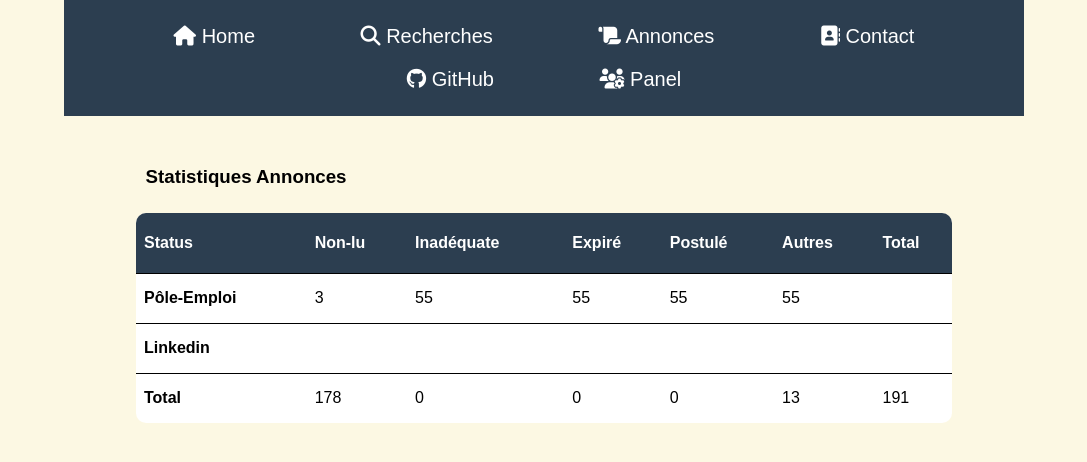
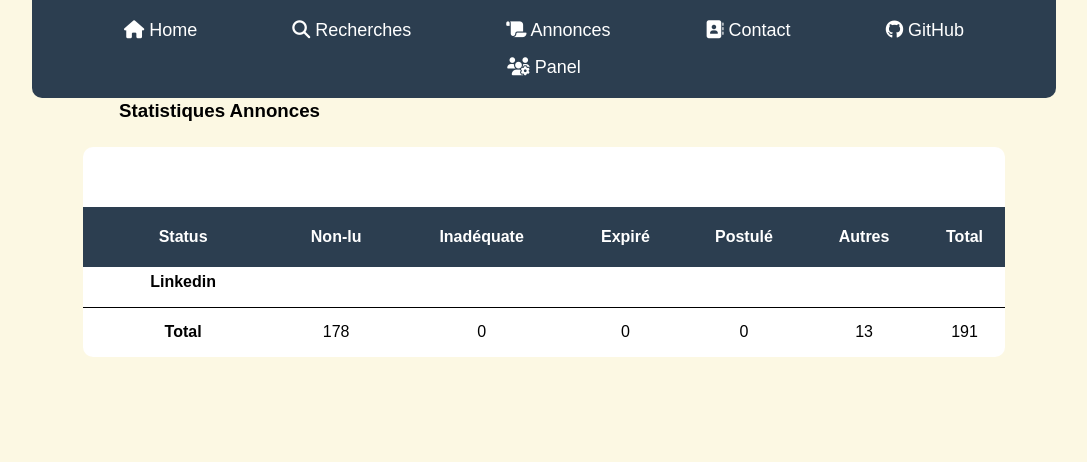
Before and after one commit to Florian-Dj/job_search, a Django app: page / in a window 1280 px wide. Shown: the top 462 px of the page, without its empty margins (96-1183 px from the left). Run offline with Django 3.2, Linux system fonts and the light colour scheme; data comes from the database, SQL or seed files in the repository; some libraries are stand-ins or nearby versions.

Commit message:
Reforge CSS, fixe navbar and sticke thead table

```diff
--- a/static/css/style.css
+++ b/static/css/style.css
@@ -1,18 +1,24 @@
 body {
     padding: 0;
     margin: auto;
-    width: 75%;
+    width: 80%;
     background-color: #fcf8e3;
 	font-family: sans-serif;
 }
 
 nav.primary-navigation {
+  width: 80%;
   margin: 0 auto;
   display: block;
-  padding: 15px 0 15px 0;
+  padding: 12px 0 12px 0;
   text-align: center;
-  font-size: 20px;
+  font-size: 18px;
   background-color: #2c3e50;
+  position: -webkit-sticky;
+  position: fixed;
+  top: 0;
+  z-index: 1;
+  border-radius: 0 0 10px 10px;
 }
 
 nav.primary-navigation ul {
@@ -24,7 +30,7 @@
   list-style: none;
   margin: 0 auto;
   display: inline-block;
-  padding: 10px 50px;
+  padding: 8px 45px;
   position: relative;
   text-decoration: none;
   text-align: center;
@@ -48,7 +54,7 @@
 
 
 section {
-    margin-top: 50px;
+    margin-top: 100px;
 }
 
 div.title{
@@ -78,7 +84,7 @@
 
 
 .wrap-table100 {
-  width: 85%;
+  width: 90%;
   margin: 25px auto;
 }
 
@@ -91,6 +97,13 @@
   width: 100%;
   margin: 0 auto;
   position: relative;
+}
+
+table thead{
+    position: -webkit-sticky;
+    position: sticky;
+    top: 60px;
+    z-index: 2;
 }
 
 table * {position: relative;}
@@ -140,7 +153,7 @@
 }
 
 table td, table th {
-  text-align: left;
+  text-align: center;
 }
 
 
```
